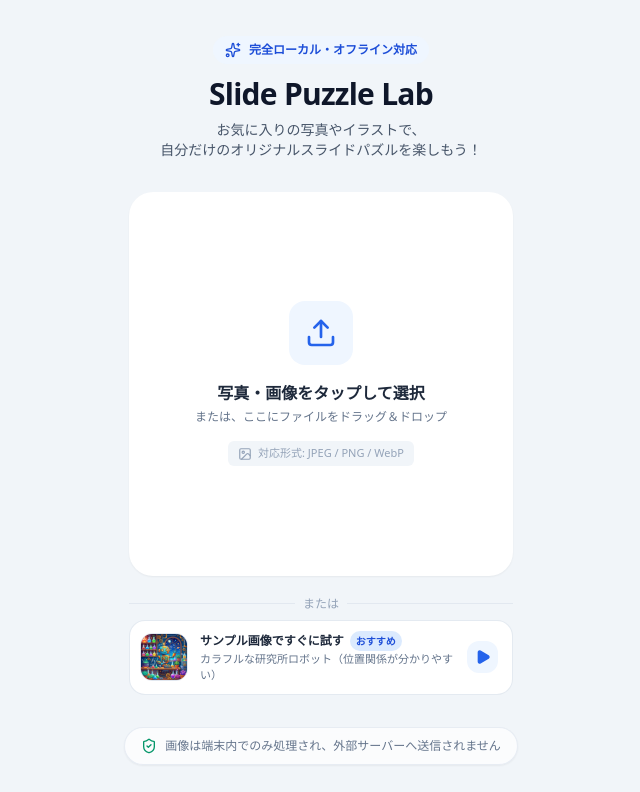
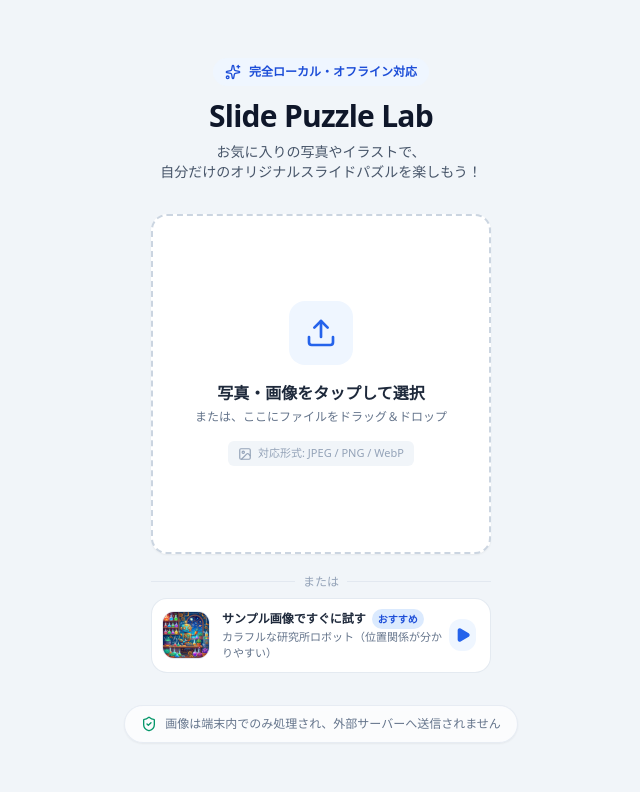
Before and after one commit to Bamboosato/app-slide-puzzle-lab, a React (Vite) app: page / in a window 1280 px wide. Shown: the top 792 px of the page, without its empty margins (319-959 px from the left). Built offline with nearby package versions, Linux system fonts and the light colour scheme.

Commit message:
style: ensure image selection panel is strictly square and matches puzzle board

```diff
--- a/src/components/image-select/ImageSelectScreen.tsx
+++ b/src/components/image-select/ImageSelectScreen.tsx
@@ -90,15 +90,15 @@ export const ImageSelectScreen: React.FC<ImageSelectScreenProps> = ({ onImageSel
         </p>
       </div>
 
-      {/* ドロップゾーン / ファイル選択エリア */}
+      {/* ドロップゾーン / ファイル選択エリア（パズル盤面と同じ正方形＆角丸に統一） */}
       <div
         onDragOver={handleDragOver}
         onDragLeave={handleDragLeave}
         onDrop={handleDrop}
         onClick={() => fileInputRef.current?.click()}
-        className={`w-full aspect-square max-w-sm rounded-3xl border-3 border-dashed transition-all duration-200 cursor-pointer flex flex-col items-center justify-center p-6 text-center ${
+        className={`w-full aspect-square max-w-[320px] sm:max-w-[340px] flex-none rounded-2xl border-2 border-dashed transition-all duration-200 cursor-pointer flex flex-col items-center justify-center p-6 text-center select-none ${
           isDragging
-            ? 'border-blue-500 bg-blue-50/60 scale-[1.02]'
+            ? 'border-blue-500 bg-blue-50/70 scale-[1.02] shadow-md'
             : 'border-slate-300 hover:border-blue-400 bg-white shadow-sm hover:shadow-md'
         }`}
         role="button"
@@ -144,7 +144,7 @@ export const ImageSelectScreen: React.FC<ImageSelectScreenProps> = ({ onImageSel
       </div>
 
       {/* サンプル画像で試す */}
-      <div className="mt-5 flex flex-col items-center gap-2 w-full max-w-sm">
+      <div className="mt-5 flex flex-col items-center gap-2 w-full max-w-[320px] sm:max-w-[340px]">
         <div className="flex items-center gap-2 w-full">
           <div className="flex-1 h-px bg-slate-200"></div>
           <span className="text-xs text-slate-400 font-medium">または</span>
```
